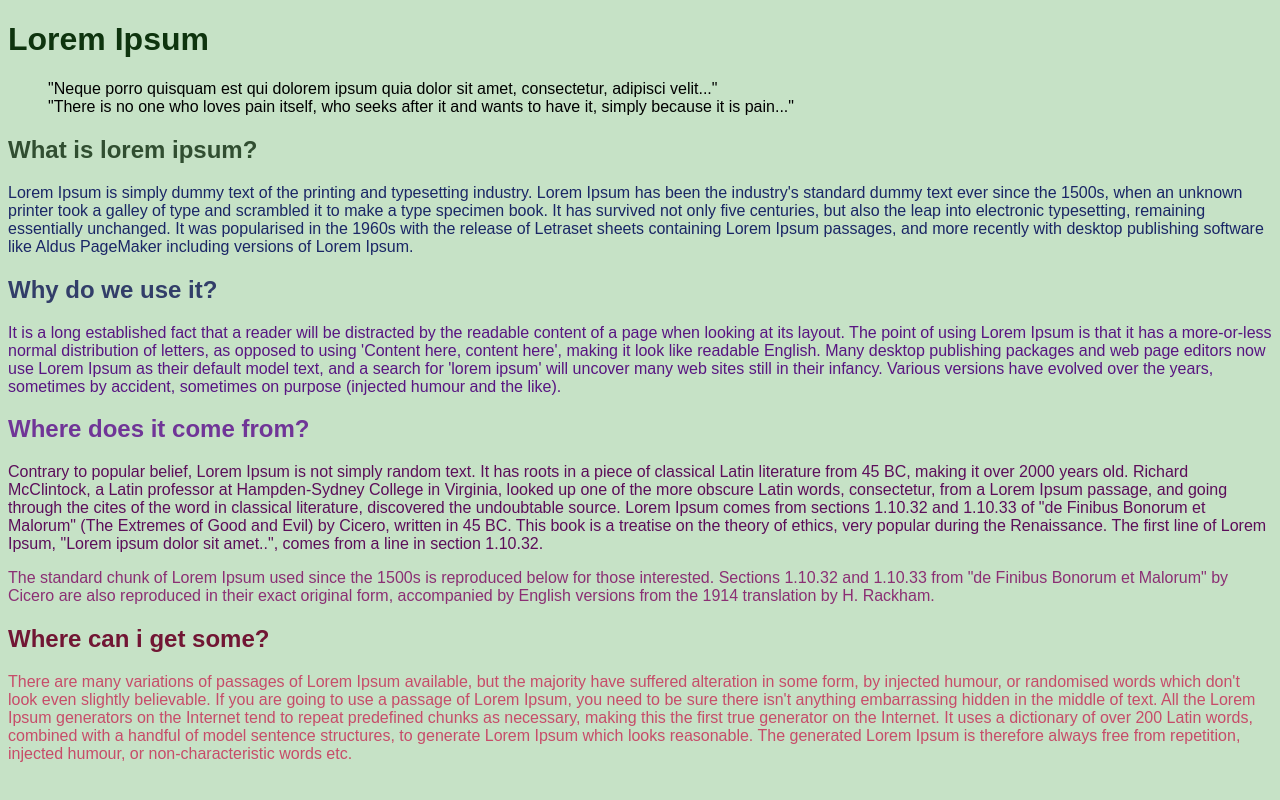
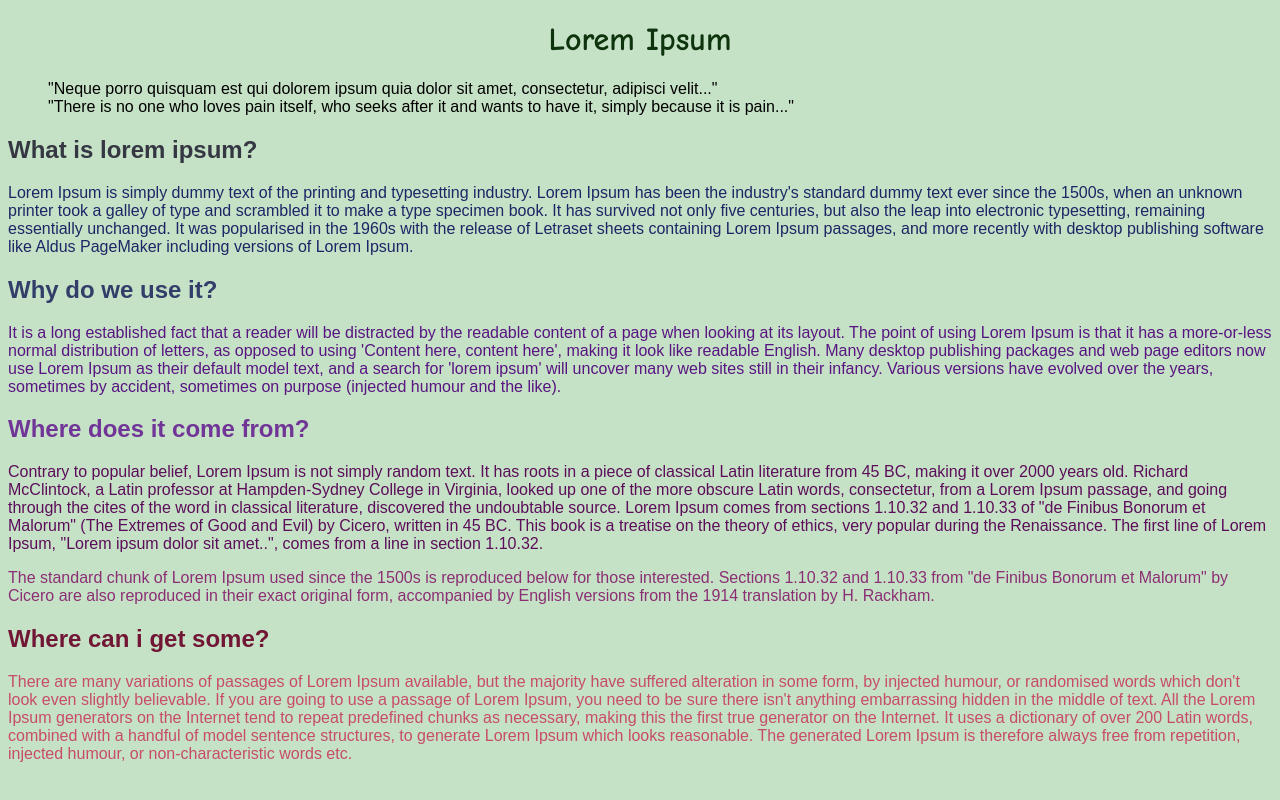
Before and after one commit to manondeslooverepxl/h4basiscss, a plain HTML site: page tekstopmaak.html in a window 1280 px wide. Drawn offline with Linux system fonts and the light colour scheme; a web font is replaced by a local one.

Commit message:
les 19/10

```diff
--- a/tekstopmaak.css
+++ b/tekstopmaak.css
@@ -8,13 +8,21 @@ body {
 }
 
 /*Typografie en specifieke opmaak*/
+h1 {
+    color: rgba(30, 144, 255, 0.44);
+    font-family: "Comic Sans MS", serif;
+    text-align: center
+}
+p {
+    color: darkblue;
+}
 
 #tekstkleur-een {
     color: #0e340e;
 }
 
 #tekstkleur-twee {
-    color: #314e31;
+    color: #353742;
 }
 
 #tekstkleur-drie {
```
